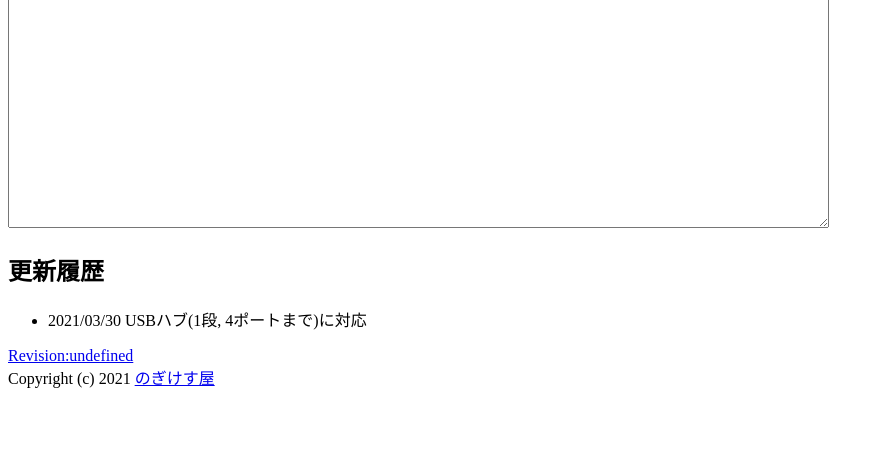
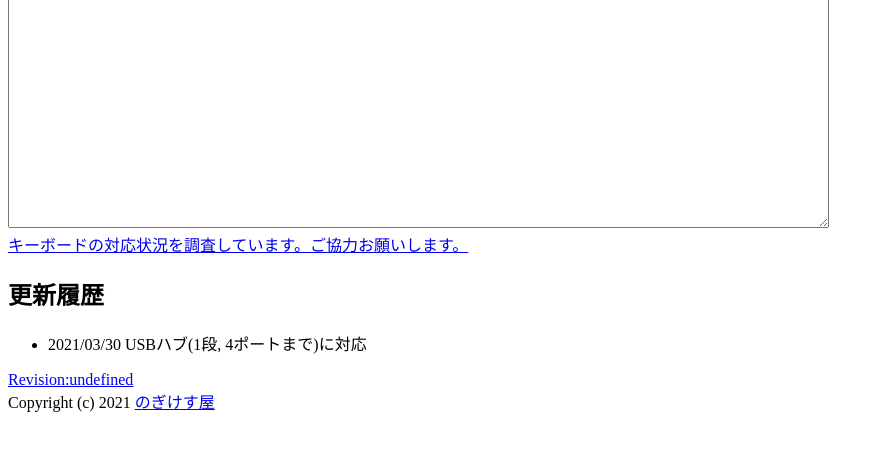
Before and after one commit to sekigon-gonnoc/ch559-web-updater, a website built with Parcel: page index.html in a window 1280 px wide. Shown: the part 104-554 px from the top of the page, without its empty margins (0-884 px from the left). Built offline with nearby package versions, Linux system fonts and the light colour scheme.

Commit message:
Add link to google form

```diff
--- a/index.html
+++ b/index.html
@@ -21,6 +21,14 @@
         <textarea readonly cols="100" rows="15" id="progress"></textarea>
       </div>
       <div>
+        <a
+          href="https://forms.gle/qfXvfceP8PH9swBT8"
+          target="_blank"
+          rel="noopener noreferrer"
+          >キーボードの対応状況を調査しています。ご協力お願いします。</a
+        >
+      </div>
+      <div>
         <h2>更新履歴</h2>
         <ul>
           <li>2021/03/30 USBハブ(1段, 4ポートまで)に対応</li>
```
